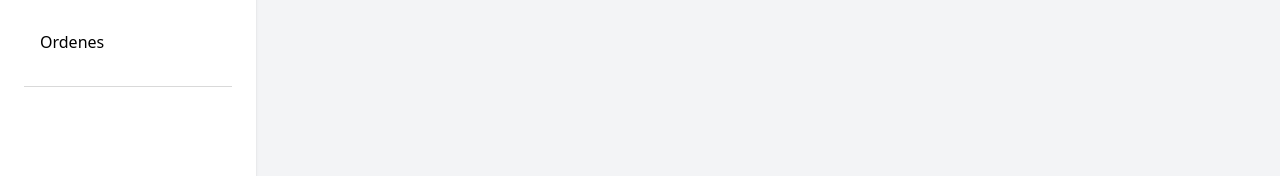
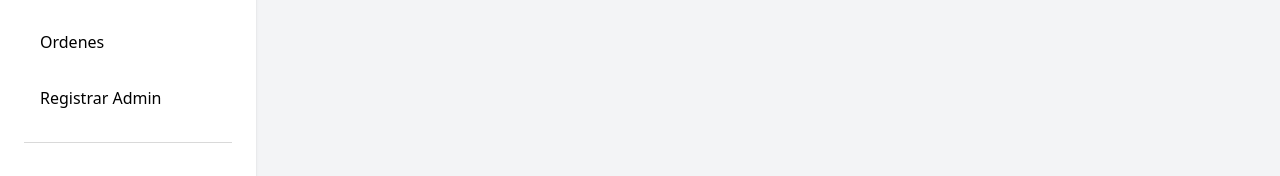
Before and after one commit to Saimon0948/TPI-FRONT-, a React (Vite) app: page /admin in a window 1280 px wide. Shown: the part 198-374 px from the top of the page. Built offline with nearby package versions, Linux system fonts and the light colour scheme; sample sign-in values are in the browser's storage.

Commit message:
corregido registro admin

```diff
--- a/src/modules/customer/pages/CartPage.jsx
+++ b/src/modules/customer/pages/CartPage.jsx
@@ -205,9 +205,9 @@ const updateQuantity = (id, delta) => {
                       <p className="text-sm text-gray-500 mt-1">Precio: ${item.unitPrice.toLocaleString()}</p>
 
                       <div className="flex items-center mt-3">
-                        <button onClick={() => updateQuantity(item.quantity, -1)} className="w-7 h-7 bg-gray-100 border rounded font-bold text-gray-600">-</button>
+                        <button onClick={() => updateQuantity(item.productId, -1)} className="w-7 h-7 bg-gray-100 border rounded font-bold text-gray-600">-</button>
                         <span className="px-3 text-gray-800 text-sm font-medium">{item.quantity}</span>
-                        <button onClick={() => updateQuantity(item.quantity, 1)} className="w-7 h-7 bg-gray-100 border rounded font-bold text-gray-600">+</button>
+                        <button onClick={() => updateQuantity(item.productId, 1)} className="w-7 h-7 bg-gray-100 border rounded font-bold text-gray-600">+</button>
                       </div>
                    </div>
                    <div className="flex flex-col justify-between items-end h-full">
--- a/src/modules/customer/pages/CustomerHome.jsx
+++ b/src/modules/customer/pages/CustomerHome.jsx
@@ -369,14 +369,16 @@ const [isRegisterOpen, setIsRegisterOpen] = useState(false);
                     >
                       Iniciar Sesión
                     </Button>
-                    <Button
+
+                    {/* <Button
                       type="button"
                       variant="secondary"
                       onClick={() => navigate('/signup')}
                       className="px-4 py-2 text-sm"
                     >
                       Registrarse
-                    </Button>
+                    </Button> */}
+
                   </>
                 );
               })()}
@@ -475,7 +477,7 @@ const [isRegisterOpen, setIsRegisterOpen] = useState(false);
                       >
                         Iniciar Sesión
                       </Button>
-                      <Button
+                      {/* <Button
                         type="button"
                         variant="secondary"
                         onClick={() => {
@@ -485,7 +487,7 @@ const [isRegisterOpen, setIsRegisterOpen] = useState(false);
                         className="w-full px-4 py-2 text-sm"
                       >
                         Registrarse
-                      </Button>
+                      </Button> */}
                     </>
                   )}
                 </div>
--- a/src/modules/templates/components/Dashboard.jsx
+++ b/src/modules/templates/components/Dashboard.jsx
@@ -108,6 +108,12 @@ function Dashboard() {
                 className={getLinkStyles}
               >Ordenes</NavLink>
             </li>
+            <li>
+              <NavLink
+                to='/signup'
+                className={getLinkStyles}
+              >Registrar Admin</NavLink>
+            </li>
           </ul>
           <hr className='opacity-15 mt-4' />
         </nav>
```
